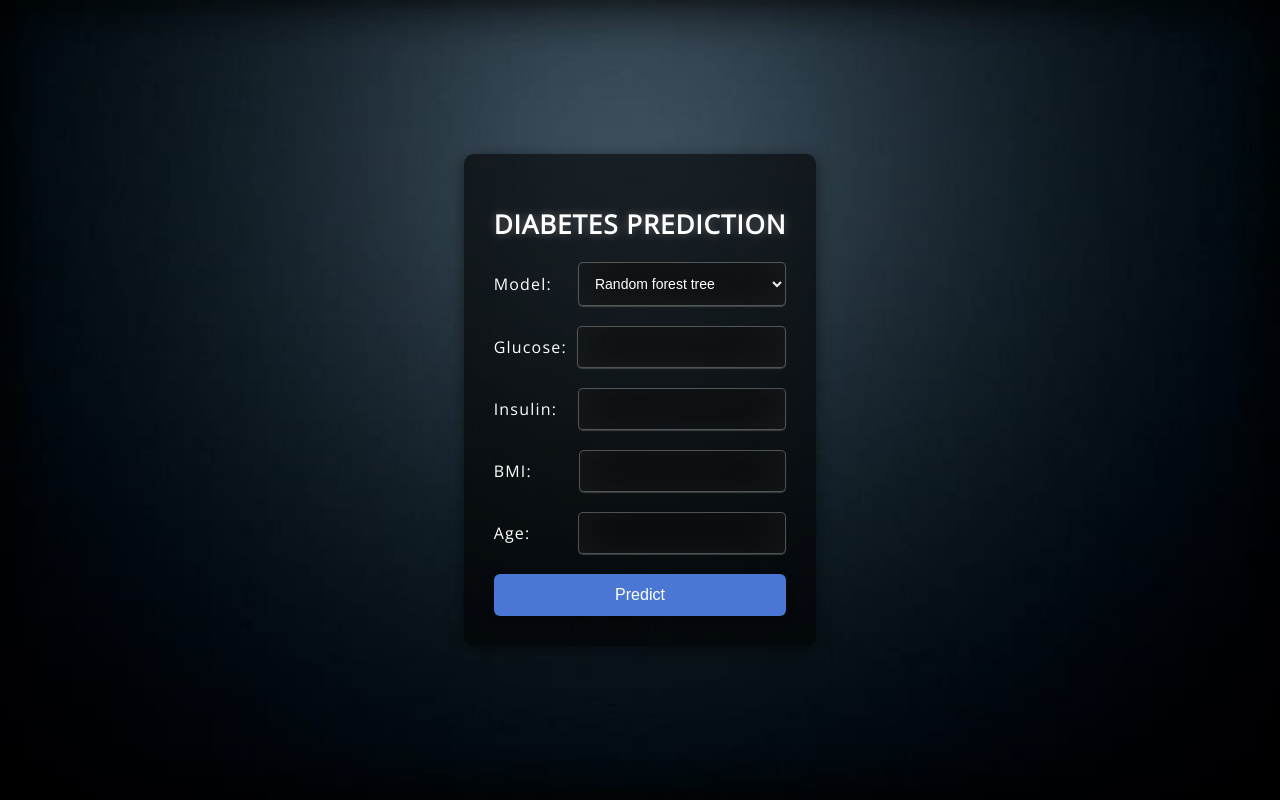
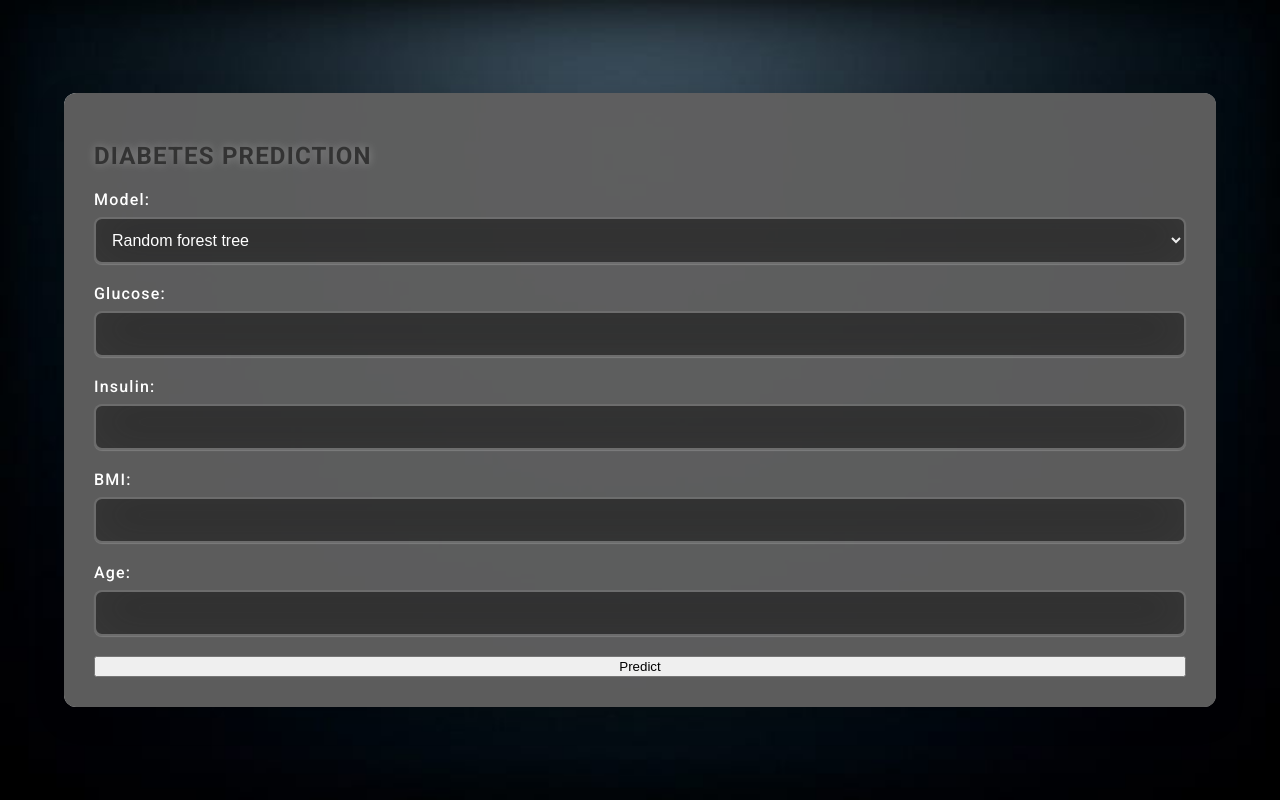
Before and after one commit to JAGANBALUSAMY/Diabetecs-Prediction-using-ML, a Flask app: page / in a window 1280 px wide. Run offline with Flask 3, Linux system fonts and the light colour scheme; parts of the project's set-up code (start-up, migrations or seed data) failed here and were passed over.

Commit message:
Update style.css

```diff
--- a/diabetes_prediction/app/static/style.css
+++ b/diabetes_prediction/app/static/style.css
@@ -1,4 +1,4 @@
-@import url('https://fonts.googleapis.com/css?family=Open+Sans');
+@import url('https://fonts.googleapis.com/css2?family=Roboto:wght@400;500;700&display=swap');
 
 * {
     box-sizing: border-box;
@@ -9,67 +9,149 @@ html, body {
     height: 100%;
     margin: 0;
     padding: 0;
-    font-family: 'Open Sans', sans-serif;
+    font-family: 'Roboto', sans-serif;
+    background: linear-gradient(to right, #6a11cb, #2575fc);
     color: #fff;
     font-size: 18px;
     text-align: center;
     letter-spacing: 1.2px;
     display: flex;
+    background-image: url('images/img.jpg'); /* Ensure this path matches the actual image location */
+    background-size: cover;
+    background-position: center center;
     justify-content: center;
     align-items: center;
-    background-image: url('images/img.jpg'); /* Ensure this path matches the actual image location */
-    background-size: cover;
-    background-repeat: no-repeat;
-    background-position: center center;
+}
+
+article {
+    display: flex;
+    flex-direction: row;
+    width: 90%;
+    max-width: 1200px;
+    background: rgba(255, 255, 255, 0.9);
+    border-radius: 12px;
+    box-shadow: 0 10px 30px rgba(0, 0, 0, 0.2);
+    overflow: hidden;
+    transition: min-height 0.3s ease; /* Smooth transition */
 }
 
 form {
+    flex: 1;
+    padding: 30px;
     background-color: rgba(0, 0, 0, 0.6);
-    padding: 30px;
-    border-radius: 10px;
+    border-radius: 12px 0 0 12px;
     box-shadow: 0 4px 15px rgba(0, 0, 0, 0.5);
-    width: 100%;
-    max-width: 500px;
-    animation: fadeIn 1.2s ease-in-out;
+    text-align: left;
+    display: flex;
+    flex-direction: column;
+    justify-content: center;
+    box-shadow: 0 4px 15px rgba(0, 0, 0, 0.5);
 }
 
-h1 {
+form h1 {
     text-shadow: 0 0 10px rgba(255, 255, 255, 0.3);
-    letter-spacing: 1px;
+    color: #333;
+    font-size: 24px;
+    font-weight: 700;
     margin-bottom: 20px;
-    font-size: 26px;
+    text-transform: uppercase;
+    letter-spacing: 1.2px;
 }
 
 .form-group {
     display: flex;
-    align-items: center;
+    flex-direction: column;
     margin-bottom: 20px;
 }
 
 .form-group label {
-    margin-right: 10px;
+    margin-bottom: 8px;
     color: #fff;
+    font-weight: 500;
     font-size: 16px;
 }
 
 .form-group input, .form-group select {
-    width: 100%;
     padding: 12px;
-    font-size: 14px;
+    font-size: 16px;
+    color: #fff;
+    background: rgba(0, 0, 0, 0.5);
+    border: 2px solid rgba(255, 255, 255, 0.3);
+    border-radius: 8px;
+    box-shadow: inset 0 -5px 45px rgba(100, 100, 100, 0.2), 0 1px 1px rgba(255, 255, 255, 0.2);
+    transition: border-color 0.3s ease, box-shadow 0.3s ease;
+}
+
+.form-group input:focus, .form-group select:focus {
+    border-color: #2575fc;
+    box-shadow: inset 0 -5px 45px rgba(100, 100, 100, 0.4), 0 1px 1px rgba(255, 255, 255, 0.3);
+    transform: scale(1.02);
+}
+
+ /* Remove default numeric input arrows */
+ input[type="number"]::-webkit-inner-spin-button,
+ input[type="number"]::-webkit-outer-spin-button {
+     -webkit-appearance: none;
+     margin: 0;
+ }
+
+ input[type="number"] {
+     appearance: textfield; /* For other browsers */
+ }
+
+.number-input {
+    display: flex;
+    align-items: center;
+    position: relative;
+}
+
+.number-input input {
+    flex: 1;
+    width: calc(max-width); /* Leaves room for buttons */
+    padding: 12px;
+    font-size: 16px; /* Slightly larger font */
     color: #fff;
     background: rgba(0, 0, 0, 0.5);
     border: 1px solid rgba(255, 255, 255, 0.3);
     border-radius: 5px;
+    text-align: left;
     box-shadow: inset 0 -5px 45px rgba(100, 100, 100, 0.2), 0 1px 1px rgba(255, 255, 255, 0.2);
-    transition: box-shadow 0.3s ease, transform 0.3s ease;
 }
 
-.form-group input:focus, .form-group select:focus {
-    box-shadow: inset 0 -5px 45px rgba(100, 100, 100, 0.4), 0 1px 1px rgba(255, 255, 255, 0.3);
-    transform: scale(1.02);
+.number-input button {
+    padding: 8px 12px;
+    position: absolute;
+    right: 0;
+    height: 100%;
+    width: 35px;
+    color: white;
+    background-color: transparent;
+    border: none;
+    cursor: pointer;
+    font-size: 18px;
+    font-weight: bold;
+    display: flex;
+    justify-content: center;
+    align-items: center;
+    transition: background-color 0.3s ease;
 }
 
-button {
+.number-input button.plus {
+    border-top-right-radius: 5px;
+    border-bottom-right-radius: 5px;
+}
+
+.number-input button.minus {
+    border-top-left-radius: 5px;
+    border-bottom-left-radius: 5px;
+    right: 35px;
+}
+
+.number-input button:hover {
+    background: rgba(0, 0, 0, 0.7);
+}
+
+#predict-btn {
     width: 100%;
     padding: 12px;
     background-color: #4a77d4;
```
Also changed, not shown: other parts of diabetes_prediction/app/static/style.css (+101 -9 lines).
